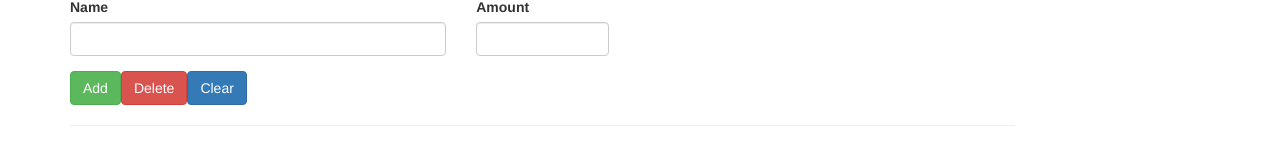
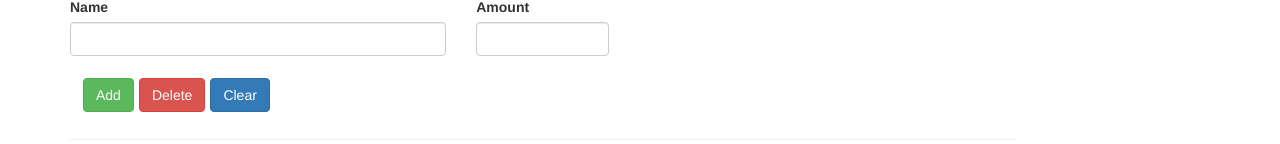
Before and after one commit to HCH270/recipe-project, an Angular app: page / in a window 1280 px wide. Shown: the part 356-500 px from the top of the page. Built offline with nearby package versions, Linux system fonts and the light colour scheme.

Commit message:
Added btn toolbar

```diff
--- a/src/app/shopping-list/shopping-edit/shopping-edit.component.html
+++ b/src/app/shopping-list/shopping-edit/shopping-edit.component.html
@@ -13,9 +13,11 @@
         </div>
       <div class="row">
         <div class="col-xs-12">
+          <div class="btn btn-toolbar">
           <button class="btn btn-success" type="submit">Add</button>
           <button class="btn btn-danger" type="button">Delete</button>
           <button class="btn btn-primary" type="button">Clear</button>
+        </div>
         </div>
       </div>
     </form>
```
